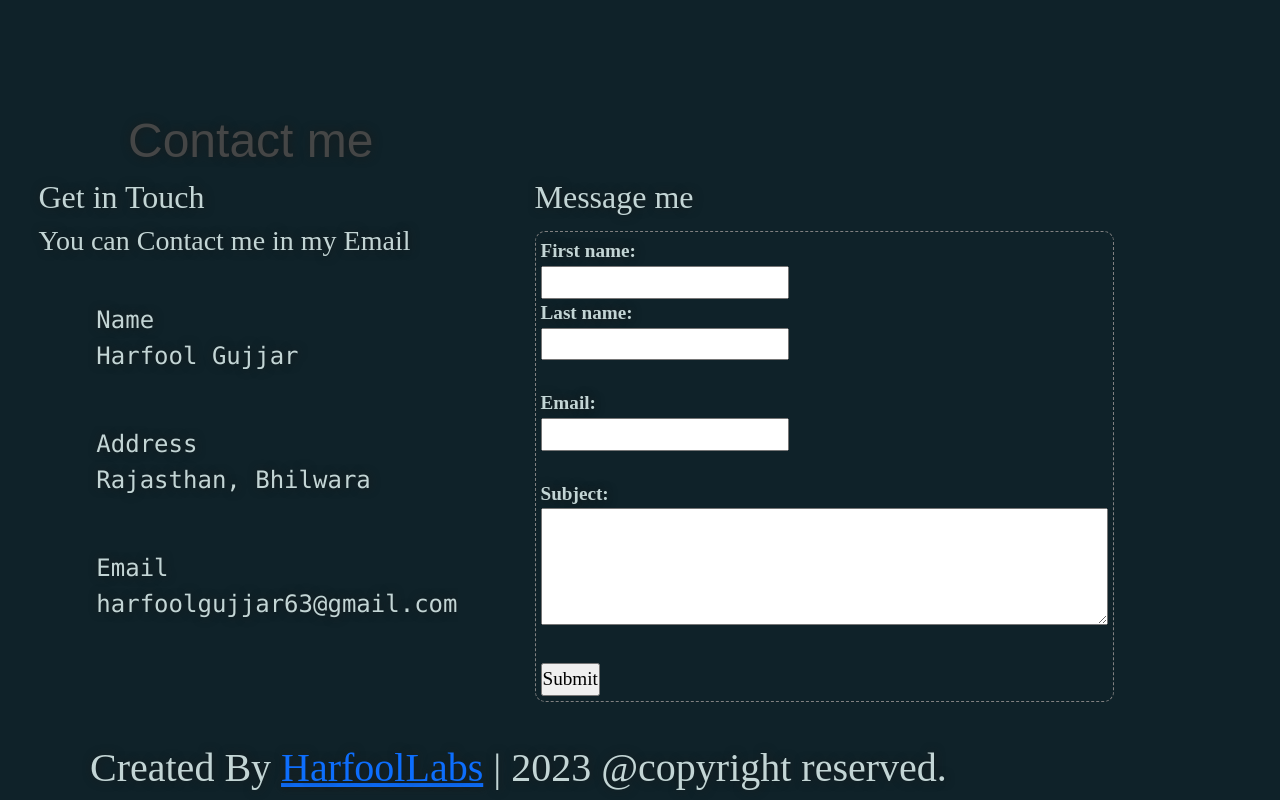
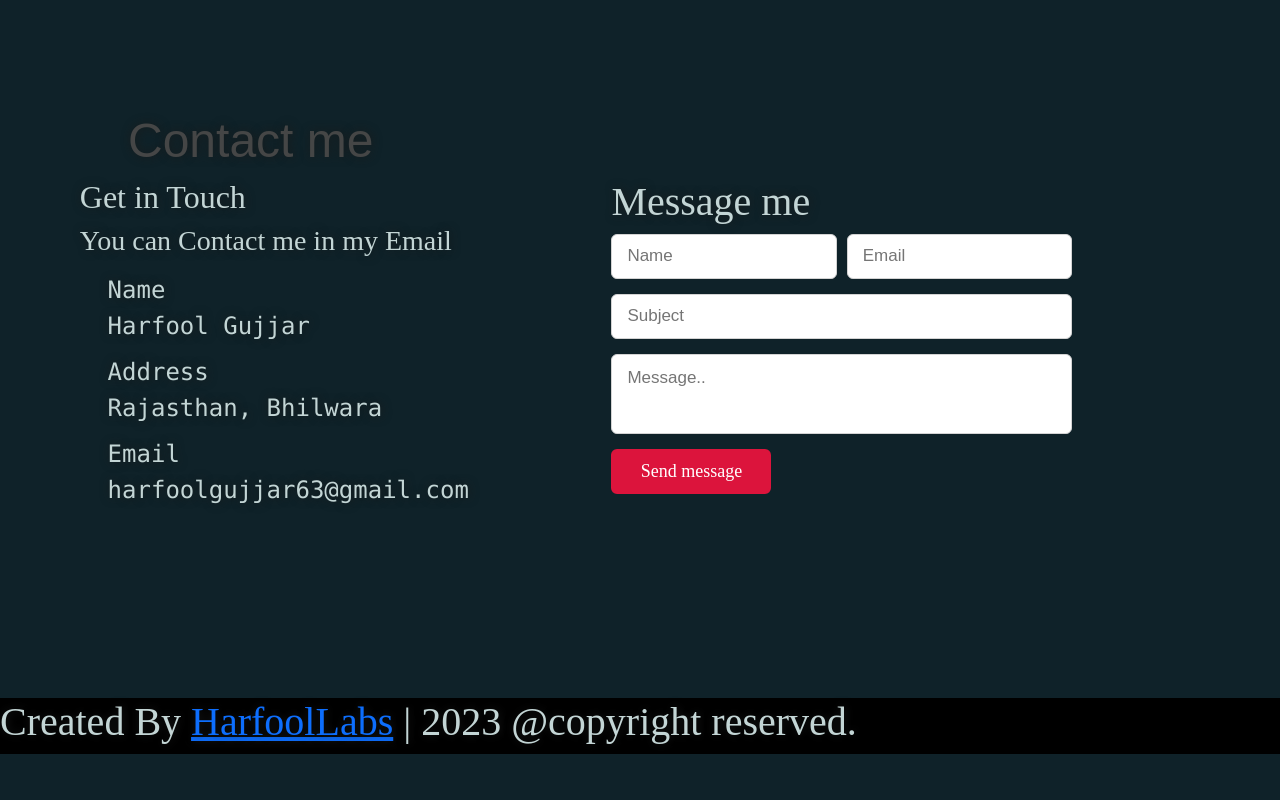
Before and after one commit to metacapsin/Harful-Portfolio, a plain HTML site: page portfolio/index.html in a window 1280 px wide. Shown: the part 2113-2913 px from the top of the page. After the commit the page ends 2867 px from the top, so only its background shows below. Drawn offline with nearby package versions, Linux system fonts and the light colour scheme; some icons are missing; a web font is replaced by a local one.

Commit message:
form page
edit form

```diff
--- a/portfolio/index.html
+++ b/portfolio/index.html
@@ -82,7 +82,7 @@
                           </div>
                           <h3>HTML</h3>
                           <div class="progress" role="progressbar" aria-label="Danger example" aria-valuenow="100" aria-valuemin="0" aria-valuemax="100">
-                            <div class="progress-bar bg-danger" style="width: 8%"></div>
+                            <div class="progress-bar bg-danger" style="width: 84%"></div>
                           </div>
                         </div>
                     </div>
@@ -111,20 +111,28 @@
     harfoolgujjar63@gmail.com
             </pre>
         </div>
-        <div class="right-contact">
-            <h2>Message me</h2>
-<form action="https://formspree.io/f/xdoqnpzz" method="post">
-    <label for="fname">First name:</label><br>
-    <input  required type="text" id="fname" name="fname"><br>
-    <label for="lname">Last name:</label><br>
-    <input required  type="text" id="lname" name="lname"><br><br>
-    <label for="email">Email:</label><br>
-    <input required type="email" id="email" name="email"><br><br>
-    <label for="subject">Subject:</label><br>
-    <textarea id="subject" name="subject" rows="4" cols="50"></textarea><br><br>
-    <input  required type="submit" value="Submit">
 
-</form>
+        <div class="column right">
+            <div class="text"> <h1>Message me</h1> </div>
+            <form action="https://formspree.io/f/xdoqnpzz" method="POST">
+                <div class="fields">
+                    <div class="field name">
+                        <input type="text" placeholder="Name" required>
+                    </div>
+                    <div class="field email">
+                        <input type="email" placeholder="Email" required>
+                    </div>
+                </div>
+                <div class="field">
+                    <input type="text" placeholder="Subject" required>
+                </div>
+                <div class="field textarea">
+                    <textarea cols="30" rows="10" placeholder="Message.." required></textarea>
+                </div>
+                <div class="button-area">
+                    <button type="submit">Send message</button>
+                </div>
+            </form>
         </div>
         </div>
 
@@ -145,5 +153,6 @@
               typeSpeed: 115,
             });
             </script>
+
     </body>
 </html>
--- a/portfolio/style.css
+++ b/portfolio/style.css
@@ -10,6 +10,7 @@ body {
     color: #c3d5d5;
     scroll-behavior: smooth;
     text-shadow: #1a1b1b 1px 0 10px;
+    width: 100%;
 }
 
 /* Navbar Section */
@@ -162,16 +163,87 @@ li a:hover {
     justify-content: space-around;
     width: 90vw;
     margin-top: auto;
-    height: 55vh;
+    height: 65vh;
     margin-top:.5em ;
 }
 
-form {
-    margin-top: 15px;
-    padding: 5px;
-    font-size: 1.2em;
-    border: 1px dashed grey;
-    border-radius: 10px;
+pre{
+    margin: -34px;
+    padding: 4px;
+}
+.contact .right form .fields {
+    display: flex;
+}
+
+.contact .right form .field,
+.contact .right form .fields .field {
+    height: 45px;
+    width: 100%;
+    margin-bottom: 15px;
+}
+
+.contact .right form .textarea {
+    height: 80px;
+    width: 100%;
+}
+
+.contact .right form .name {
+    margin-right: 10px;
+}
+
+.contact .right form .field input,
+.contact .right form .textarea textarea {
+    height: 100%;
+    width: 100%;
+    border: 1px solid lightgrey;
+    border-radius: 6px;
+    outline: none;
+    padding: 0 15px;
+    font-size: 17px;
+    font-family: 'Poppins', sans-serif;
+    transition: all 0.3s ease;
+}
+
+.contact .right form .field input:focus,
+.contact .right form .textarea textarea:focus {
+    border-color: #b3b3b3;
+}
+
+.contact .right form .textarea textarea {
+    padding-top: 10px;
+    resize: none;
+}
+
+.contact .right form .button-area {
+    display: flex;
+    align-items: center;
+}
+
+.right form .button-area button {
+    color: #fff;
+    display: block;
+    width: 160px !important;
+    height: 45px;
+    outline: none;
+    font-size: 18px;
+    font-weight: 500;
+    border-radius: 6px;
+    cursor: pointer;
+    flex-wrap: nowrap;
+    background: crimson;
+    border: 2px solid crimson;
+    transition: all 0.3s ease;
+}
+
+.right form .button-area button:hover {
+    color: crimson;
+    background: none;
+}
+
+#subject{
+
+        width: 39%;
+        height: 38px;
 }
 
 label {
@@ -187,10 +259,13 @@ label {
 /* Footer Section */
 footer {
     position: relative;
-    margin-top: 1em;
-    top: 110px;
-    left: 90px;
+    /* margin-top: 1em; */
+    /* top: 110px; */
+    /* left: 90px; */
+    text-align: center;
     display: flex;
     justify-content: space-between;
+    background: #000;
+
 
 }
```
